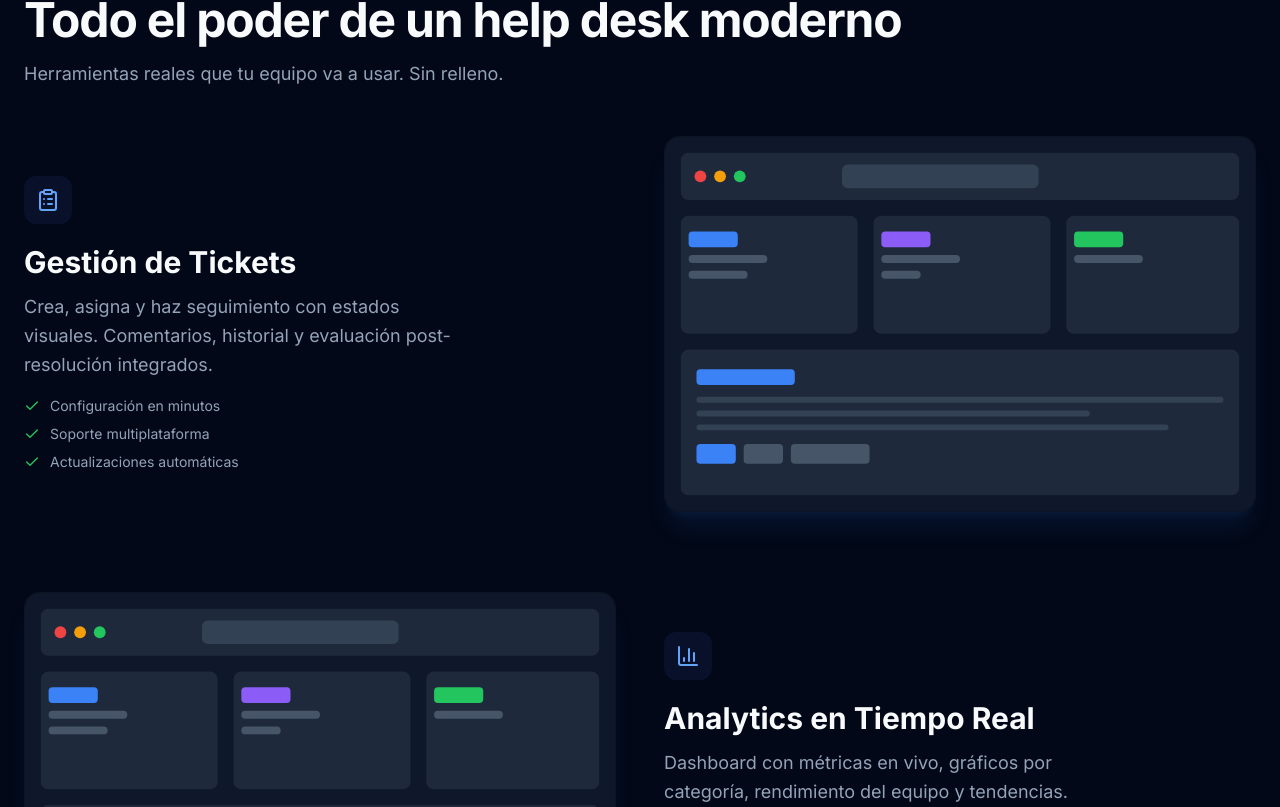
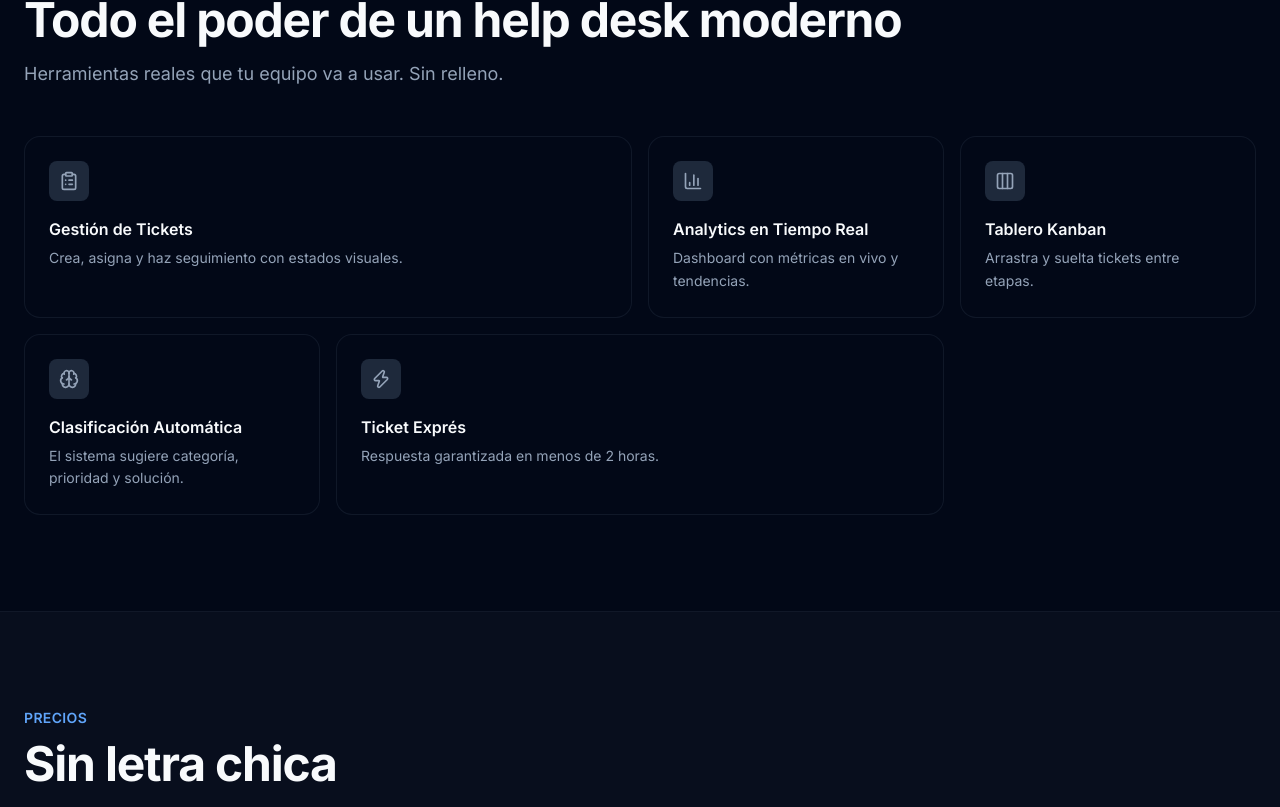
Before and after one commit to Ludinhosilva/HELPDESK, a Next.js app: page / in a window 1280 px wide. Shown: the part 1013-1820 px from the top of the page. Built offline with nearby package versions, Linux system fonts and the light colour scheme.

Commit message:
Landing: features bento grid + dashboard dark mode status colors

```diff
--- a/src/app/(dashboard)/dashboard/page.tsx
+++ b/src/app/(dashboard)/dashboard/page.tsx
@@ -42,18 +42,18 @@ const priorityLabels: Record<string, string> = {
 };
 
 const statusColors: Record<string, string> = {
-  OPEN: "bg-blue-100 text-blue-700 border-blue-200",
-  IN_PROGRESS: "bg-yellow-100 text-yellow-700 border-yellow-200",
-  ON_HOLD: "bg-orange-100 text-orange-700 border-orange-200",
-  RESOLVED: "bg-green-100 text-green-700 border-green-200",
-  CLOSED: "bg-gray-100 text-gray-700 border-gray-200",
+  OPEN: "bg-blue-100 dark:bg-blue-950/30 text-blue-700 dark:text-blue-400 border-blue-200 dark:border-blue-800",
+  IN_PROGRESS: "bg-yellow-100 dark:bg-yellow-950/30 text-yellow-700 dark:text-yellow-400 border-yellow-200 dark:border-yellow-800",
+  ON_HOLD: "bg-orange-100 dark:bg-orange-950/30 text-orange-700 dark:text-orange-400 border-orange-200 dark:border-orange-800",
+  RESOLVED: "bg-green-100 dark:bg-green-950/30 text-green-700 dark:text-green-400 border-green-200 dark:border-green-800",
+  CLOSED: "bg-gray-100 dark:bg-gray-800/30 text-gray-700 dark:text-gray-400 border-gray-200 dark:border-gray-700",
 };
 
 const priorityColors: Record<string, string> = {
-  LOW: "bg-gray-100 text-gray-700 border-gray-200",
-  MEDIUM: "bg-blue-100 text-blue-700 border-blue-200",
-  HIGH: "bg-orange-100 text-orange-700 border-orange-200",
-  URGENT: "bg-red-100 text-red-700 border-red-200",
+  LOW: "bg-gray-100 dark:bg-gray-800/30 text-gray-700 dark:text-gray-400 border-gray-200 dark:border-gray-700",
+  MEDIUM: "bg-blue-100 dark:bg-blue-950/30 text-blue-700 dark:text-blue-400 border-blue-200 dark:border-blue-800",
+  HIGH: "bg-orange-100 dark:bg-orange-950/30 text-orange-700 dark:text-orange-400 border-orange-200 dark:border-orange-800",
+  URGENT: "bg-red-100 dark:bg-red-950/30 text-red-700 dark:text-red-400 border-red-200 dark:border-red-800",
 };
 
 function formatDate(d: Date) {
--- a/src/app/page.tsx
+++ b/src/app/page.tsx
@@ -22,11 +22,11 @@ const statsData = [
 ];
 
 const featuresData = [
-  { icon: ClipboardList, title: "Gestión de Tickets", desc: "Crea, asigna y haz seguimiento con estados visuales. Comentarios, historial y evaluación post-resolución integrados.", img: "/screenshots/dashboard.svg", reverse: false },
-  { icon: BarChart3, title: "Analytics en Tiempo Real", desc: "Dashboard con métricas en vivo, gráficos por categoría, rendimiento del equipo y tendencias. Todo auto-actualizado.", img: "/screenshots/dashboard.svg", reverse: true },
-  { icon: Columns3, title: "Tablero Kanban", desc: "Visualiza tus tickets en columnas de estado. Arrastra y suelta para mover tickets entre etapas. Ideal para equipos ágiles.", img: "/screenshots/kanban.svg", reverse: false },
-  { icon: Brain, title: "Clasificación Automática", desc: "El sistema analiza cada ticket y sugiere categoría, prioridad y solución. Tú tomas la decisión final.", img: "/screenshots/dashboard.svg", reverse: true },
-  { icon: Zap, title: "Ticket Exprés", desc: "Respuesta garantizada en menos de 2 horas. Pago integrado con YAPE, PLIN o tarjeta. Ideal para urgencias.", img: "/screenshots/ticket.svg", reverse: false },
+  { icon: ClipboardList, title: "Gestión de Tickets", desc: "Crea, asigna y haz seguimiento con estados visuales.", span: 2 },
+  { icon: BarChart3, title: "Analytics en Tiempo Real", desc: "Dashboard con métricas en vivo y tendencias.", span: 1 },
+  { icon: Columns3, title: "Tablero Kanban", desc: "Arrastra y suelta tickets entre etapas.", span: 1 },
+  { icon: Brain, title: "Clasificación Automática", desc: "El sistema sugiere categoría, prioridad y solución.", span: 1 },
+  { icon: Zap, title: "Ticket Exprés", desc: "Respuesta garantizada en menos de 2 horas.", span: 2 },
 ];
 
 const companyPlans = [
@@ -299,36 +299,21 @@ export default function HomePage() {
           <div className="mx-auto max-w-7xl px-4 sm:px-6">
             <SectionHeading overline="Lo que incluye" title="Todo el poder de un help desk moderno" subtitle="Herramientas reales que tu equipo va a usar. Sin relleno." />
 
-            <div className="space-y-16 sm:space-y-20">
+            <div className="grid grid-cols-1 sm:grid-cols-2 lg:grid-cols-4 gap-4">
               {featuresData.map((f, i) => (
                 <motion.div
                   key={f.title}
-                  initial={{ opacity: 0, y: 40 }}
+                  initial={{ opacity: 0, y: 20 }}
                   whileInView={{ opacity: 1, y: 0 }}
-                  viewport={{ once: true, margin: "-100px" }}
-                  transition={{ duration: 0.6, delay: i * 0.1 }}
-                  className="grid lg:grid-cols-2 gap-8 lg:gap-12 items-center"
+                  viewport={{ once: true }}
+                  transition={{ duration: 0.4, delay: i * 0.05 }}
+                  className={`group rounded-2xl border border-border/50 bg-card p-5 sm:p-6 transition-all duration-200 hover:border-border hover:shadow-md ${f.span === 2 ? "sm:col-span-2" : ""}`}
                 >
-                  <div className={f.reverse ? "lg:order-2" : ""}>
-                    <div className="flex h-12 w-12 items-center justify-center rounded-xl bg-blue-50 dark:bg-blue-950/30 text-blue-600 dark:text-blue-400 mb-5">
-                      <f.icon className="h-6 w-6" />
-                    </div>
-                    <h3 className="text-2xl sm:text-3xl font-bold">{f.title}</h3>
-                    <p className="mt-2 sm:mt-3 text-muted-foreground text-lg leading-relaxed max-w-md">{f.desc}</p>
-                    <ul className="mt-4 space-y-2">
-                      {["Configuración en minutos", "Soporte multiplataforma", "Actualizaciones automáticas"].map((feat) => (
-                        <li key={feat} className="flex items-center gap-2.5 text-sm text-muted-foreground">
-                          <Check className="h-4 w-4 text-green-500 shrink-0" /> {feat}
-                        </li>
-                      ))}
-                    </ul>
+                  <div className="flex h-10 w-10 items-center justify-center rounded-lg bg-muted text-muted-foreground group-hover:text-blue-600 group-hover:bg-blue-50 dark:group-hover:bg-blue-950/30 transition-colors">
+                    <f.icon className="h-5 w-5" />
                   </div>
-                  <div className={`relative ${f.reverse ? "lg:order-1" : ""}`}>
-                    <div className="rounded-2xl border border-border/40 bg-card shadow-xl shadow-blue-500/5 dark:shadow-blue-500/10 overflow-hidden">
-                      <Image src={f.img} alt={f.title} width={600} height={380} className="w-full" />
-                    </div>
-                    <div className="absolute -inset-2 rounded-3xl bg-gradient-to-r from-blue-500/5 to-purple-500/5 blur-xl -z-10 dark:from-blue-500/10 dark:to-purple-500/10" />
-                  </div>
+                  <h3 className="mt-4 text-base font-semibold">{f.title}</h3>
+                  <p className="mt-1.5 text-sm text-muted-foreground leading-relaxed">{f.desc}</p>
                 </motion.div>
               ))}
             </div>
```
